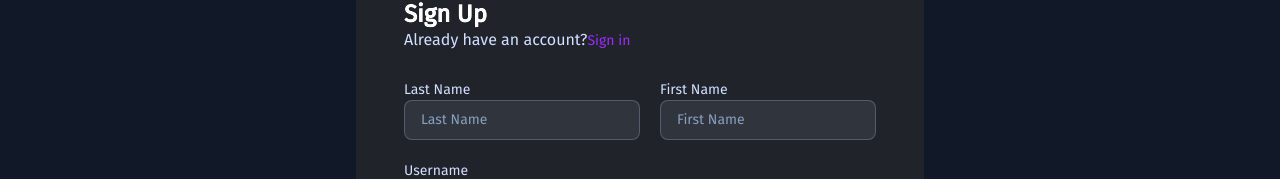
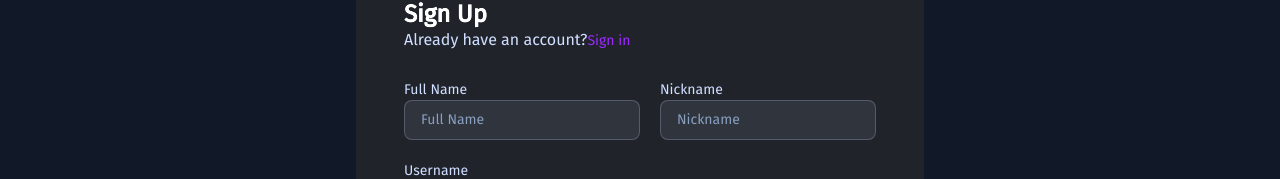
Before and after one commit to pddkhoa/keyhub-web, a React (Vite) app in the folder FE/: page /register in a window 1280 px wide. Shown: the part 129-308 px from the top of the page. Built offline with nearby package versions, Linux system fonts and the light colour scheme.

Commit message:
[UPDATE] Field SignUp

```diff
--- a/FE/src/pages/SignUp/signUp.tsx
+++ b/FE/src/pages/SignUp/signUp.tsx
@@ -143,7 +143,7 @@ export const SingUp = () => {
                         htmlFor="name"
                         className="text-sm text-title-foreground"
                       >
-                        Last Name
+                        Full Name
                       </Label>
                       <Input
                         type="text"
@@ -152,7 +152,7 @@ export const SingUp = () => {
                         onBlur={formik.handleBlur}
                         onChange={formik.handleChange}
                         value={formik.values.name}
-                        placeholder="Last Name"
+                        placeholder="Full Name"
                         className="w-full text-sm  px-4 py-3 bg-input  border  border-border rounded-lg "
                       />
 
@@ -167,7 +167,7 @@ export const SingUp = () => {
                         htmlFor="second_name"
                         className="text-sm text-title-foreground"
                       >
-                        First Name
+                        Nickname
                       </Label>
                       <Input
                         type="text"
@@ -176,7 +176,7 @@ export const SingUp = () => {
                         onBlur={formik.handleBlur}
                         onChange={formik.handleChange}
                         value={formik.values.second_name}
-                        placeholder="First Name"
+                        placeholder="Nickname"
                         className="w-full text-sm px-4 py-3 bg-input border  border-border rounded-lg"
                       />
                       <div className="absolute inset-y-0 right-0 top-6 flex items-center pr-3 pointer-events-none">
```
